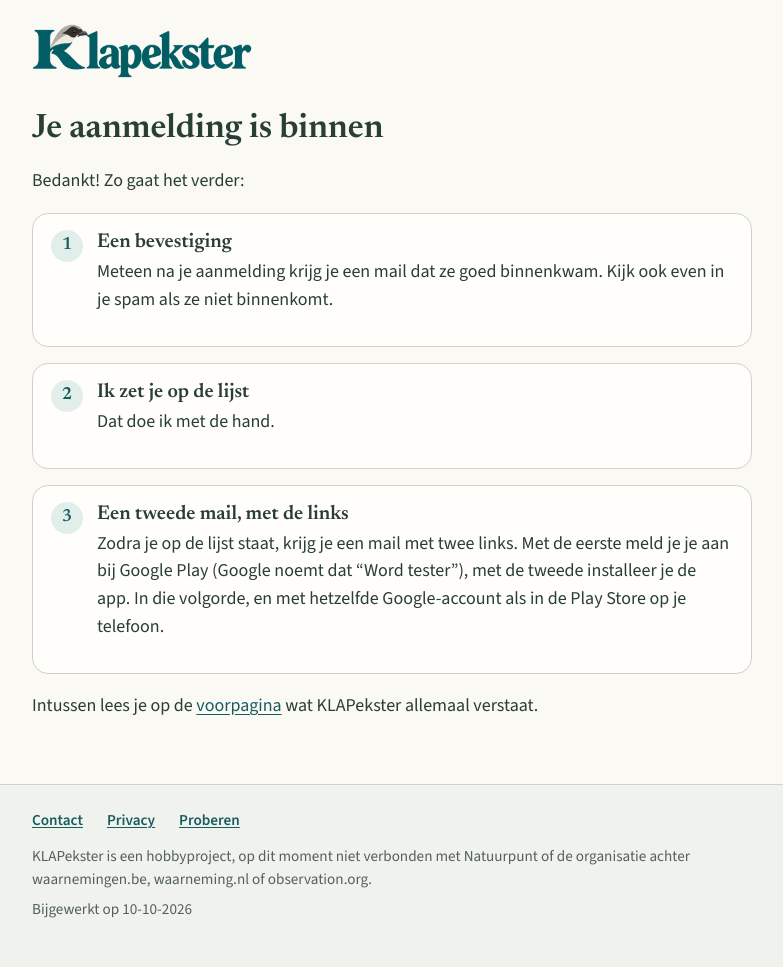
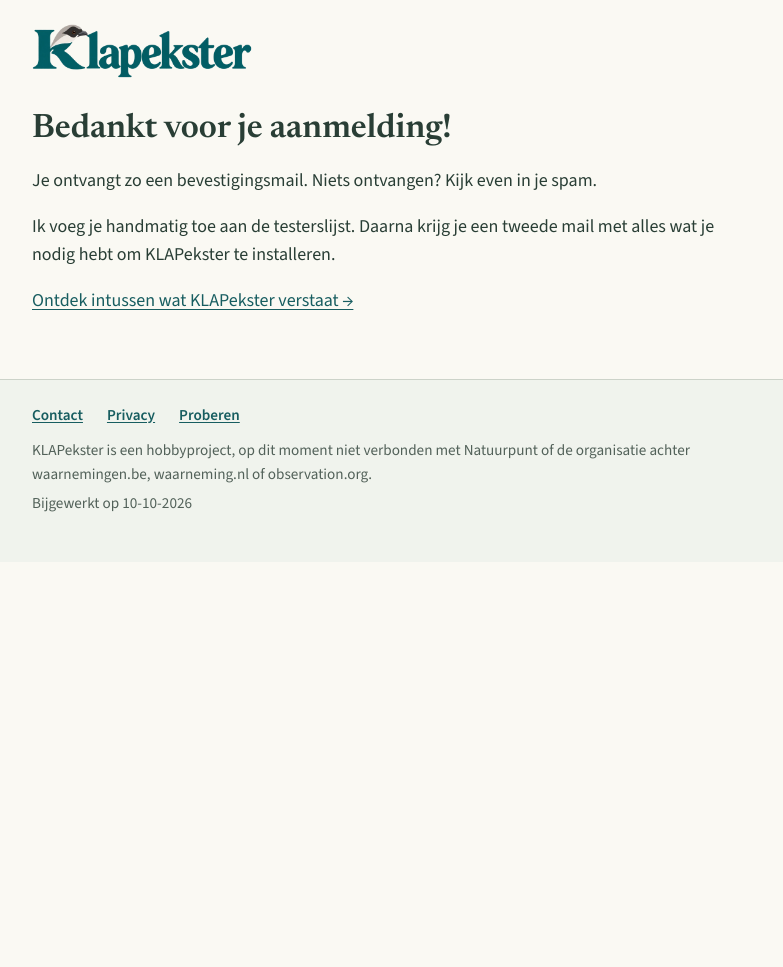
Before and after one commit to KLAPekster/website, a Jekyll site: the page built from bedankt.md, in a window 1280 px wide. Shown: the whole page, without its empty margins (248-1031 px from the left). Built offline with Jekyll 4.4.1, drawn with Linux system fonts in a browser that asks for light colours; after the commit the page ends 900 px from its top, so only the background shows below that.

Commit message:
Bedankt-pagina: korter, zonder genummerde stappen; link naar de voorpagina
Co-Authored-By: Claude Opus 5.5 <noreply@anthropic.com>

```diff
--- a/bedankt.md
+++ b/bedankt.md
@@ -4,11 +4,11 @@ permalink: /bedankt/
 sitemap: false
 ---
 
-# Je aanmelding is binnen
+# Bedankt voor je aanmelding!
 
-Bedankt! Zo gaat het verder:
+Je ontvangt zo een bevestigingsmail. Niets ontvangen? Kijk even in je spam.
 
-{% include installatiestappen.html %}
+Ik voeg je handmatig toe aan de testerslijst. Daarna krijg je een tweede mail
+met alles wat je nodig hebt om KLAPekster te installeren.
 
-Intussen lees je op de [voorpagina]({{ '/' | relative_url }}) wat KLAPekster
-allemaal verstaat.
+[Ontdek intussen wat KLAPekster verstaat →]({{ '/' | relative_url }})
```
